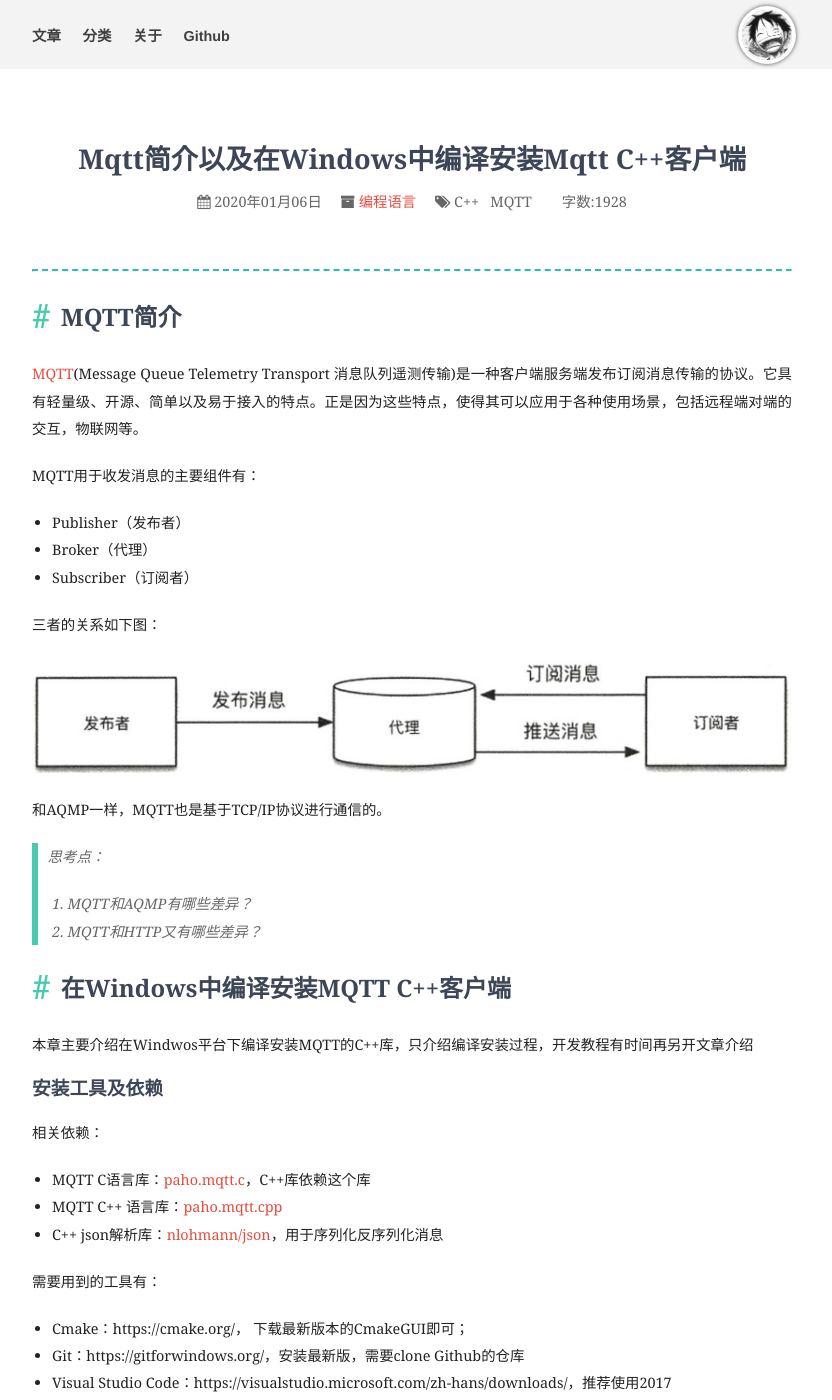
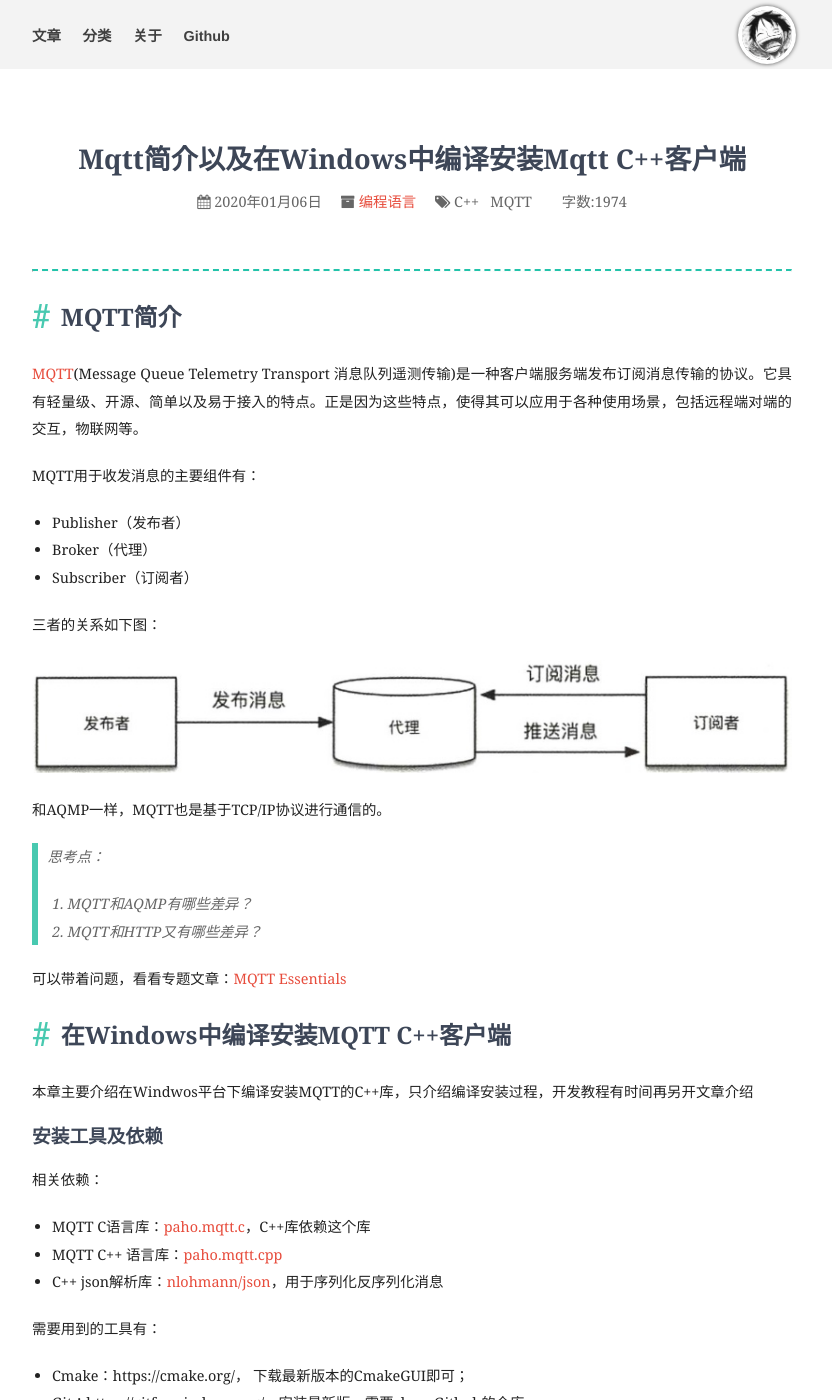
Before and after one commit to lanffy/lanffy.github.io, a Jekyll site: the page built from _posts/2020/2020-01-06-MqttBriefIntroductionAndMqttC++ClientInstallInWindows.md, in a window 1280 px wide and 1400 px high. Shown: the whole window, without its empty margins (228-1060 px from the left). Built offline with Jekyll 4.4.1, drawn with Linux system fonts in a browser that asks for light colours; nearby versions of some CDN libraries; comment, search, counter and statistics services are not loaded.

Commit message:
update post

```diff
--- a/_posts/2020/2020-01-06-MqttBriefIntroductionAndMqttC++ClientInstallInWindows.md
+++ b/_posts/2020/2020-01-06-MqttBriefIntroductionAndMqttC++ClientInstallInWindows.md
@@ -26,6 +26,8 @@ MQTT用于收发消息的主要组件有：
 > 思考点：
 >    1. MQTT和AQMP有哪些差异？
 >    2. MQTT和HTTP又有哪些差异？
+
+可以带着问题，看看专题文章：[MQTT Essentials](https://www.hivemq.com/mqtt-essentials/)
 
 ## 在Windows中编译安装MQTT C++客户端
 
```
